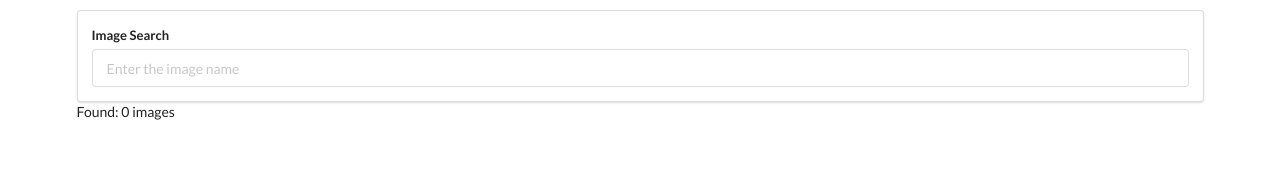
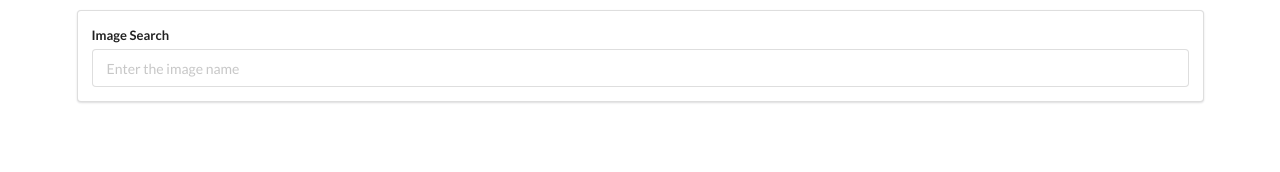
Before and after one commit to Sonu-kumar-web/Search-Image-By-React, a React (Create React App) app: page / in a window 1280 px wide. Shown: the top 172 px of the page. Built offline with nearby package versions, Linux system fonts and the light colour scheme.

Commit message:
Add ImageList component and add images

```diff
--- a/src/components/App.js
+++ b/src/components/App.js
@@ -2,6 +2,7 @@
 // import axios from "axios";
 import unsplash from "../api/unsplash";
 import SearchBar from "./SearchBar";
+import ImageList from "./ImageList";
 
 class App extends React.Component {
    state = { images: [] };
@@ -29,7 +30,7 @@
       return (
          <div className="ui container" style={{ marginTop: "10px" }}>
             <SearchBar onSubmit={this.onSearchSubmit} />
-            Found: {this.state.images.length} images
+            <ImageList images={this.state.images} />
          </div>
       );
    }
--- a/src/components/ImageList.js
+++ b/src/components/ImageList.js
@@ -1 +1,11 @@
 import React from "react";
+
+const ImageList = (props) => {
+   //    console.log(props.images);
+   const images = props.images.map((image) => {
+      return <img src={image.urls.regular} />;
+   });
+   return <div>{images}</div>;
+};
+
+export default ImageList;
```
